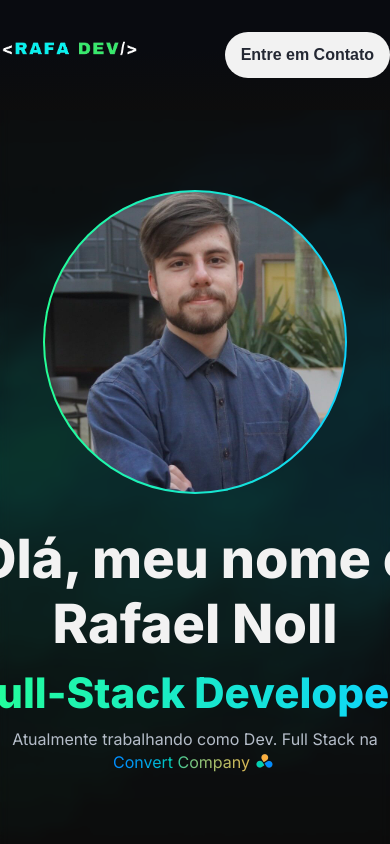
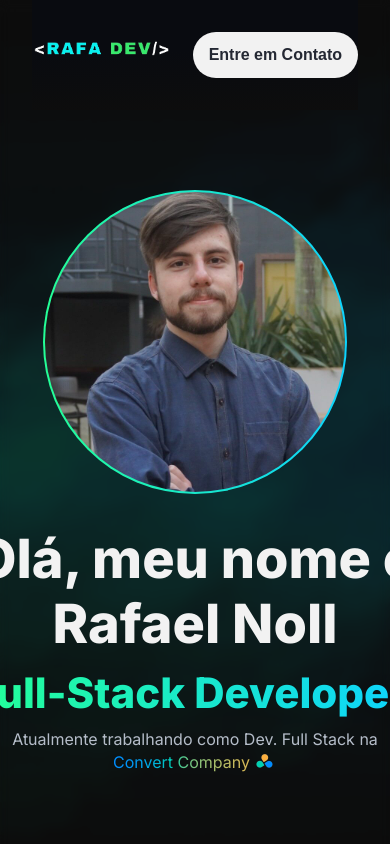
Before and after one commit to Rafaelnoll/Portifolio, a React (Vite) app: page / in a window 390 px wide. Shown: the top 844 px of the page. Built offline with nearby package versions, Linux system fonts and the light colour scheme.

Commit message:
Style: Ajusting the components in mobile

```diff
--- a/src/components/Container.ts
+++ b/src/components/Container.ts
@@ -4,4 +4,9 @@ export const Container = styled.div`
   width: 100%;
   max-width: 1200px;
   margin: 0 auto;
+
+  @media screen and (max-width: 1200px) {
+    max-width: 800px;
+    padding: 0 32px;
+  }
 `
--- a/src/pages/Homepage/styles.ts
+++ b/src/pages/Homepage/styles.ts
@@ -4,9 +4,10 @@ export const HeaderContent = styled.div`
     display: flex;
     justify-content: space-between;
     align-items: center;
-    padding: 160px 80px;
+    padding: 160px 0;
     gap: 24px;
     margin: 0 auto;
+    max-width: 1000px;
 
     .header-title-container{
       & h1 {
```
